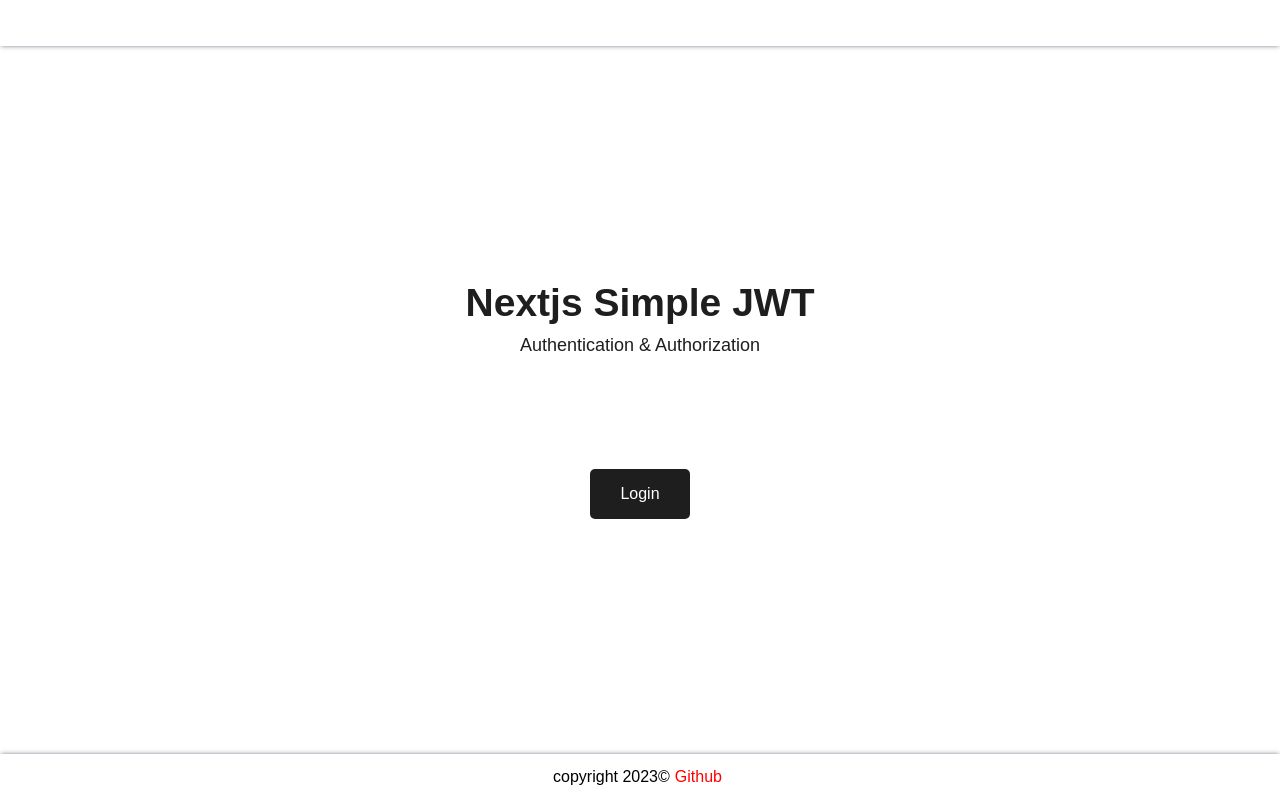
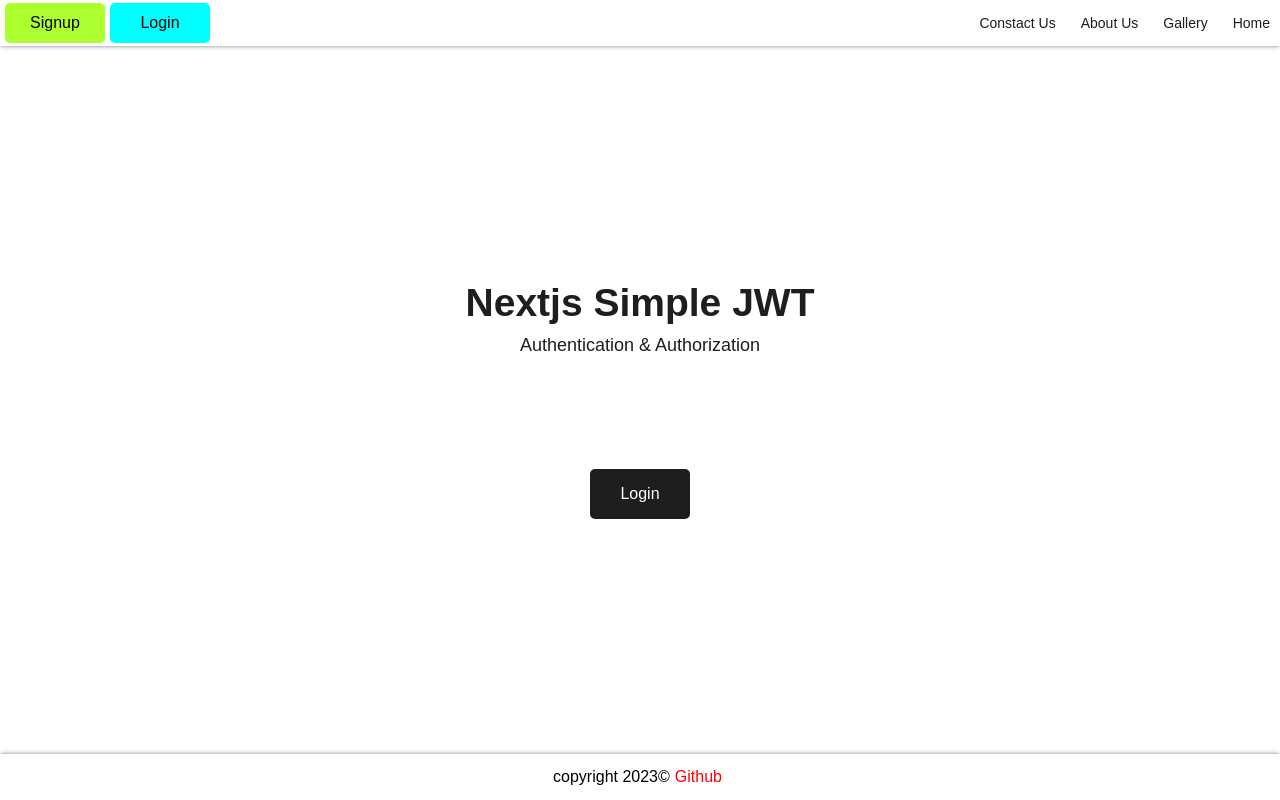
Before and after one commit to hamidazimiazp/Next-Js-Simple-Auth, a Next.js app: page / in a window 1280 px wide. Built offline with nearby package versions, Linux system fonts and the light colour scheme.

Commit message:
add header to layout

```diff
--- /dev/null
+++ b/src/components/elements/Header/Header.js
@@ -0,0 +1,50 @@
+import React from "react";
+import styles from "./Header.module.css";
+import Link from "next/link";
+import Button from "../Button/Button";
+
+const Header = () => {
+  return (
+    <header className={styles.header}>
+      <div className={styles.left}>
+        <Button
+          text="Signup"
+          width={100}
+          height={40}
+          fontSize={16}
+          bgColor="greenyellow"
+          color="#000"
+          href="/signup"
+        />
+        <Button
+          text="Login"
+          width={100}
+          height={40}
+          fontSize={16}
+          bgColor="cyan"
+          color="#000"
+          href="/login"
+        />
+      </div>
+      <nav className={styles.right}>
+        <ul>
+          <li>
+            <Link href="/">Home</Link>
+          </li>
+
+          <li>
+            <Link href="/">Gallery</Link>
+          </li>
+          <li>
+            <Link href="/">About Us</Link>
+          </li>
+          <li>
+            <Link href="/">Constact Us</Link>
+          </li>
+        </ul>
+      </nav>
+    </header>
+  );
+};
+
+export default Header;
--- /dev/null
+++ b/src/components/elements/Header/Header.module.css
@@ -0,0 +1,35 @@
+.header {
+  display: flex;
+  justify-content: space-between;
+  align-items: center;
+  padding: 0 5px;
+  width: 100%;
+  height: 100%;
+}
+.left {
+  display: flex;
+  justify-content: space-between;
+  align-items: center;
+  gap: 5px;
+}
+.right {
+  width: 60%;
+  display: flex;
+  justify-content: flex-end;
+  align-items: center;
+}
+.right ul {
+  width: 100%;
+  display: flex;
+  justify-content: flex-start;
+  align-items: center;
+  gap: 20px;
+  list-style-type: none;
+  direction: rtl;
+}
+.right ul li a {
+  text-decoration: none;
+  font-size: 14px;
+  color: #1e1e1e;
+  padding-right: 5px;
+}
--- a/src/components/layout/Layout.js
+++ b/src/components/layout/Layout.js
@@ -1,11 +1,14 @@
 import React from "react";
 import styles from "./Layout.module.css";
 import Footer from "../elements/Footer/Footer";
+import Header from "../elements/Header/Header";
 
 const Layout = ({ children }) => {
   return (
     <div className={styles.wrapper}>
-      <section className={styles.header}></section>
+      <section className={styles.header}>
+        <Header />
+      </section>
       <section className={styles.main}>{children}</section>
       <section className={styles.footer}>
         <Footer />
```
